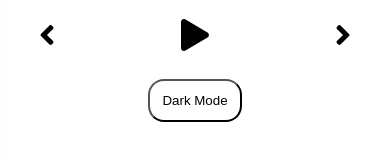
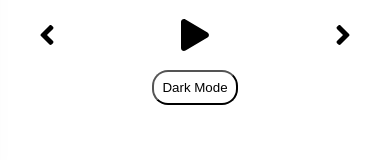
Before and after one commit to biZan7X/chillhop_player, a React (Create React App) app: page / in a window 390 px wide. Shown: the part 650-810 px from the top of the page. Built offline with nearby package versions, Linux system fonts and the light colour scheme.

Commit message:
style - button mobile mode

```diff
--- a/src/styles/app.scss
+++ b/src/styles/app.scss
@@ -54,3 +54,13 @@ body {
 		color: white;
 	}
 }
+
+@media screen and (max-width: 768px) {
+	.btn-div {
+		margin-top: 0.2rem;
+
+		.mode-btn {
+			padding: 0.5rem;
+		}
+	}
+}
```
